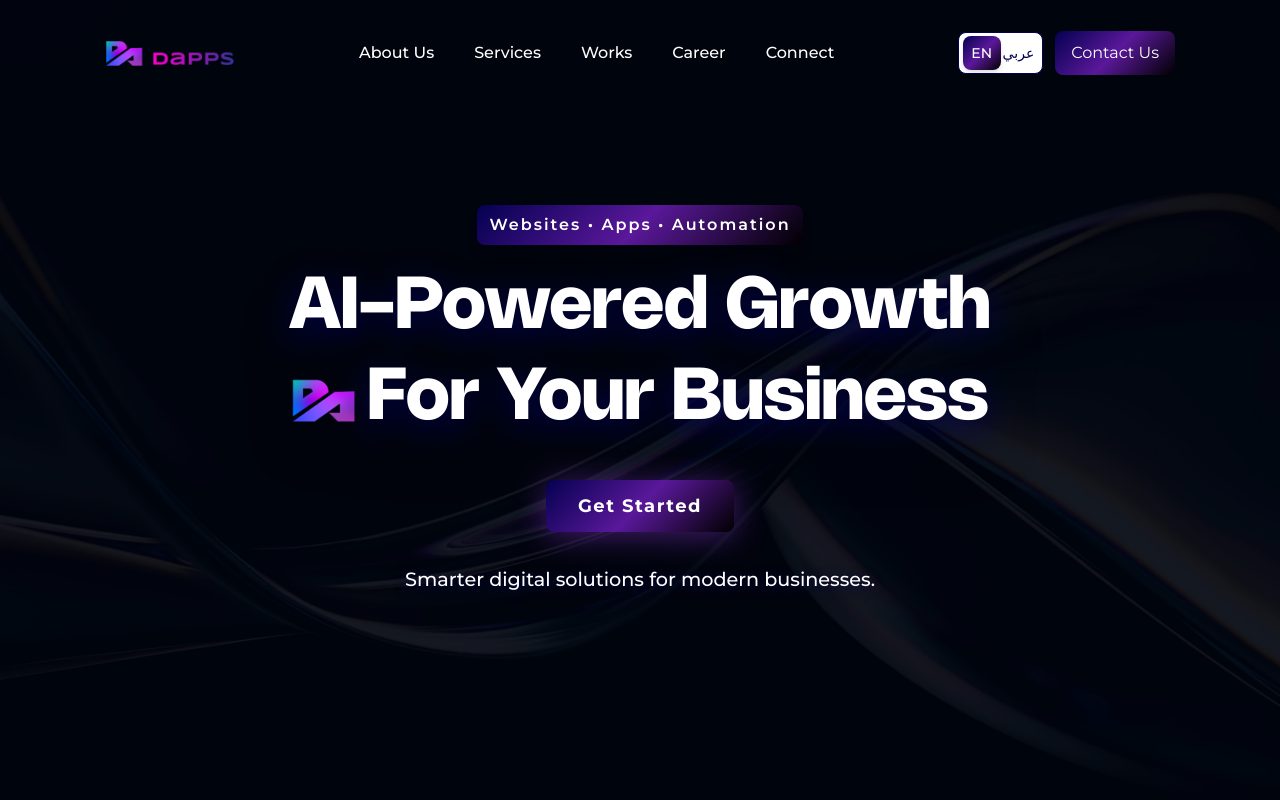
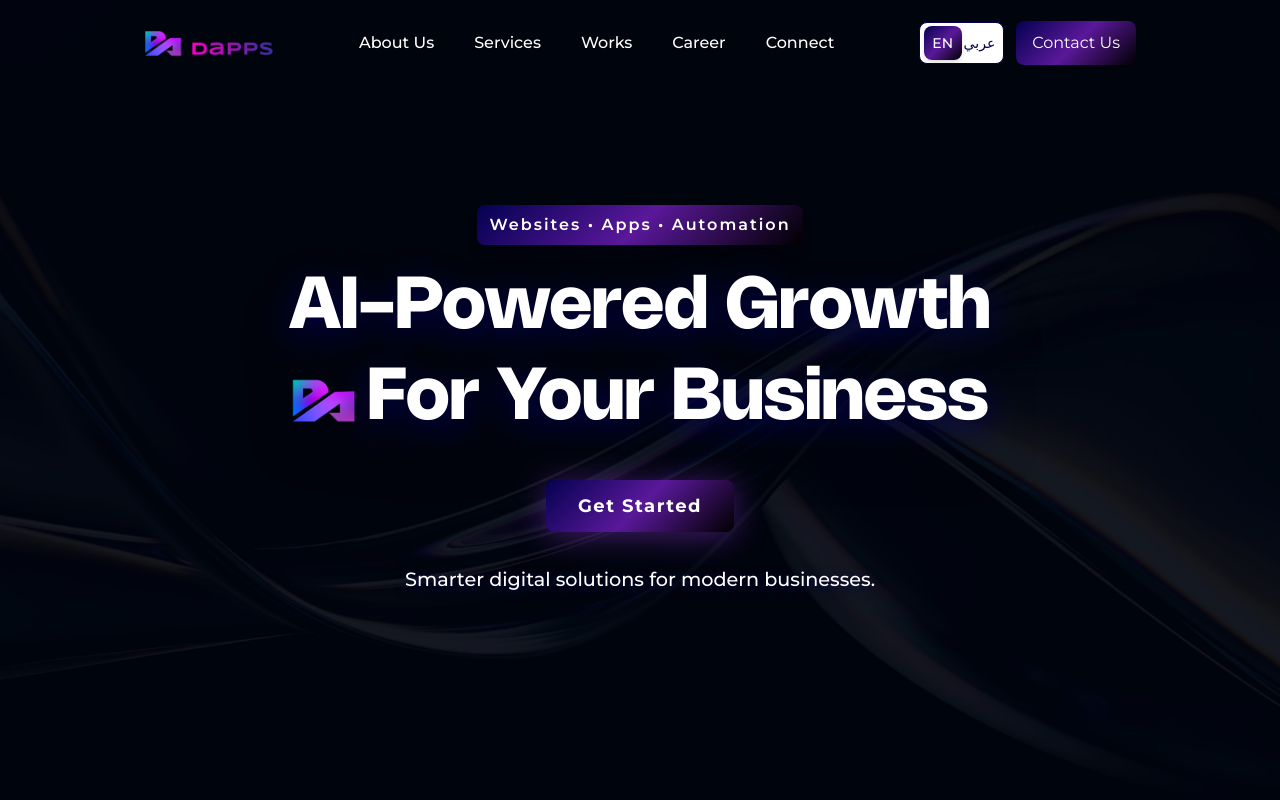
Before and after one commit to dappssolution/Dapps-solution-web-next.js, a Next.js app: page / in a window 1280 px wide. Shown: the top 800 px of the page. Built offline with nearby package versions, Linux system fonts and the light colour scheme.

Commit message:
some chages

```diff
--- a/src/components/header.tsx
+++ b/src/components/header.tsx
@@ -84,12 +84,21 @@ export default function Header() {
   return (
 
     <header
-      className={`fixed h-[70px] md:h-[90px] top-2 border rounded-full left-2 right-2 md:left-10 md:right-10 z-50 flex justify-center items-center transition-all duration-500`}
-      style={{
-        background: isScrolled || isDarkTextRoute ? "#fff" : "transparent",
-        boxShadow: isScrolled || isDarkTextRoute ? "0 2px 16px 0 rgba(61,9,108,0.08)" : "none",
-        borderColor: isScrolled || isDarkTextRoute ? "rgba(0,0,0,0.1)" : "transparent",
-      }}
+      className={`fixed h-[70px] md:h-[70px] top-2  rounded-full left-2 right-2 md:left-20 md:right-20 z-50 flex justify-center items-center transition-all duration-500`}
+style={{
+  background: isScrolled || isDarkTextRoute
+    ? "linear-gradient(135deg, rgba(255,255,255,0.8) 0%, rgba(250,250,255,0.65) 100%)"
+    : "transparent",
+  backdropFilter: isScrolled || isDarkTextRoute ? "blur(16px) saturate(180%)" : "none",
+  WebkitBackdropFilter: isScrolled || isDarkTextRoute ? "blur(16px) saturate(180%)" : "none",
+  boxShadow: isScrolled || isDarkTextRoute
+    ? "0 4px 24px rgba(61,9,108,0.15)"
+    : "none",
+  transition: "all 0.4s ease-in-out",
+  zIndex: 999,
+}}
+
+
     >
       <div className="relative z-10 container mx-auto px-2 sm:px-3 md:px-6 lg:px-8">
         <div className="flex items-center justify-center">
```
Also changed, not shown: src/components/footer.tsx (line endings or trailing spaces), src/components/work-detail/WorkDetailBanner.tsx (line endings or trailing spaces).
